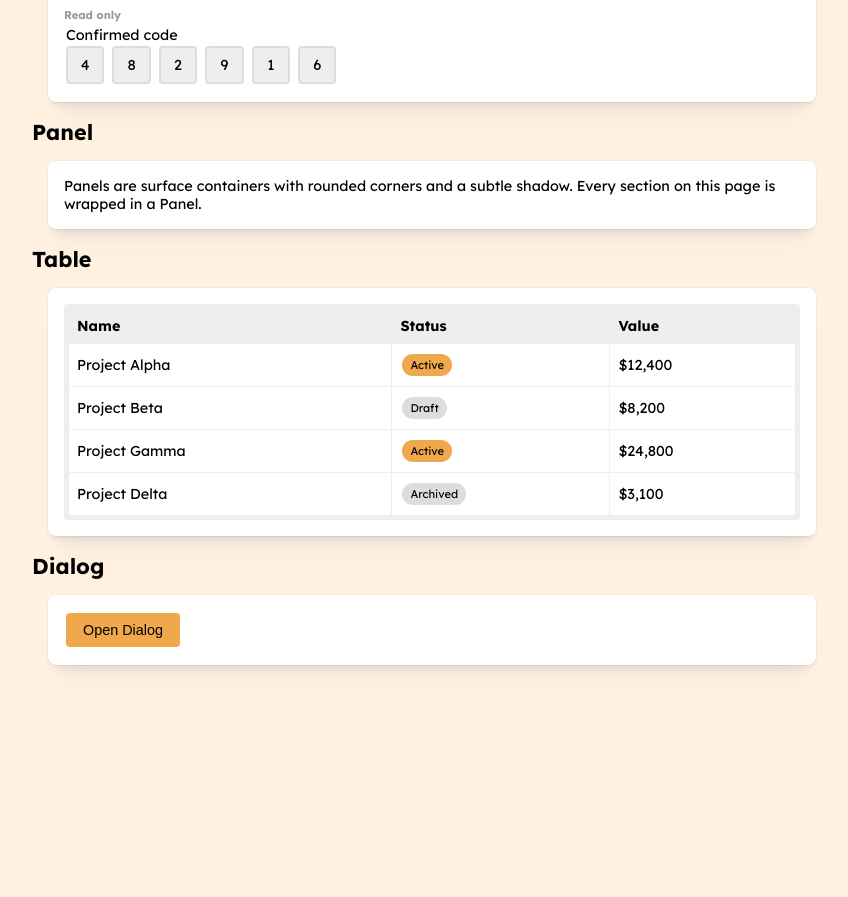
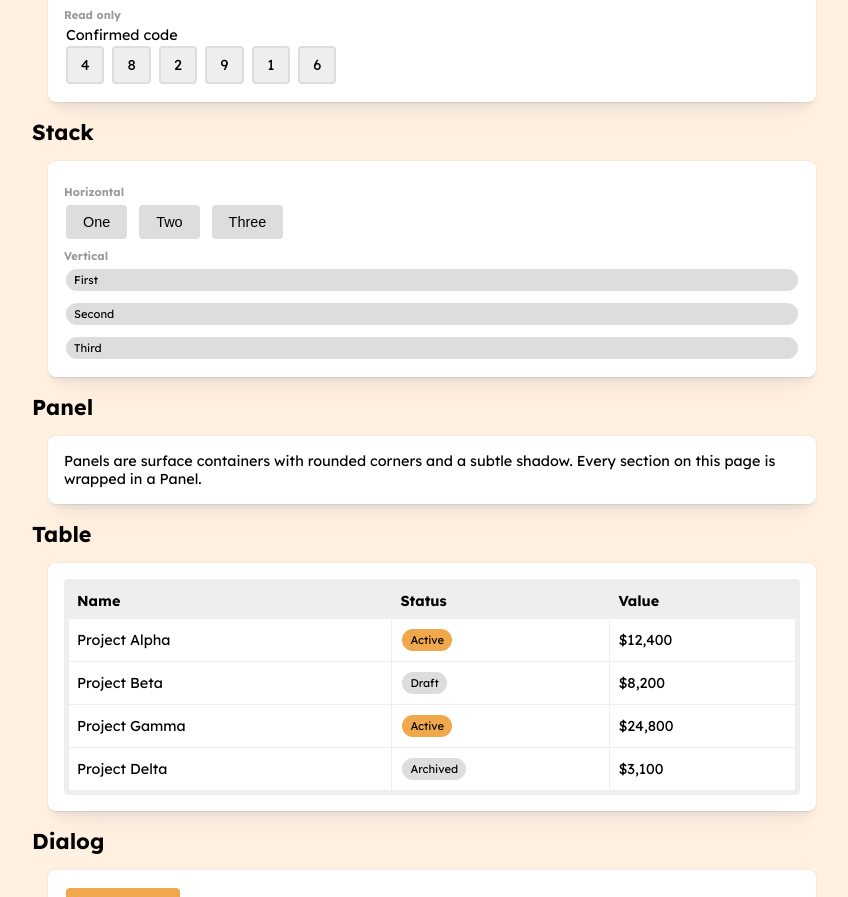
Before and after one commit to vaar-dev/vaar-ui, a React (Vite) app: page / in a window 1280 px wide. Shown: the part 1238-2135 px from the top of the page, without its empty margins (208-1056 px from the left). Before the commit the page ends 1935 px from the top, so only its background shows below. Built offline with nearby package versions, Linux system fonts and the light colour scheme.

Commit message:
Reinsert the stack component into the demo app

```diff
--- a/src/App.tsx
+++ b/src/App.tsx
@@ -7,6 +7,7 @@ import { Panel } from "../lib/components/panel";
 import { Table, type TableColumn } from "../lib/components/table";
 import { Entry } from "../lib/components/entry";
 import { OtpEntry } from "../lib/components/otp-entry";
+import { Stack } from "../lib/components/stack";
 import "../lib/root.css";
 
 type SampleRow = {
@@ -168,6 +169,23 @@ function App() {
         <OtpEntry label="Confirmed code" length={6} value="482916" readOnly />
       </Panel>
 
+      <h2>Stack</h2>
+      <Panel>
+        <h3>Horizontal</h3>
+        <Stack direction="horizontal">
+          <Button>One</Button>
+          <Button>Two</Button>
+          <Button>Three</Button>
+        </Stack>
+
+        <h3>Vertical</h3>
+        <Stack direction="vertical">
+          <Badge>First</Badge>
+          <Badge>Second</Badge>
+          <Badge>Third</Badge>
+        </Stack>
+      </Panel>
+
       <h2>Panel</h2>
       <Panel>
         <p style={{ margin: 0 }}>
```
